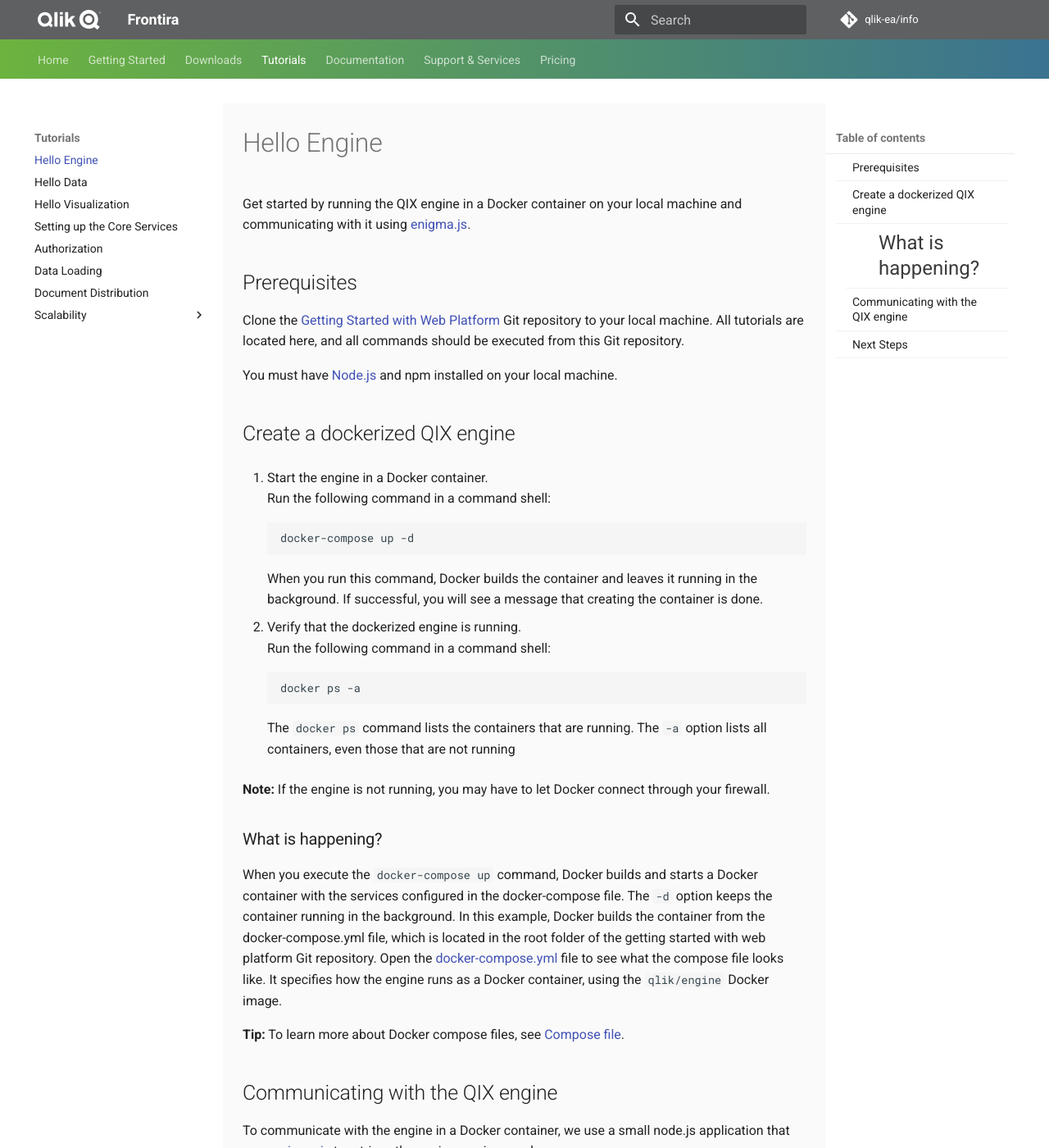
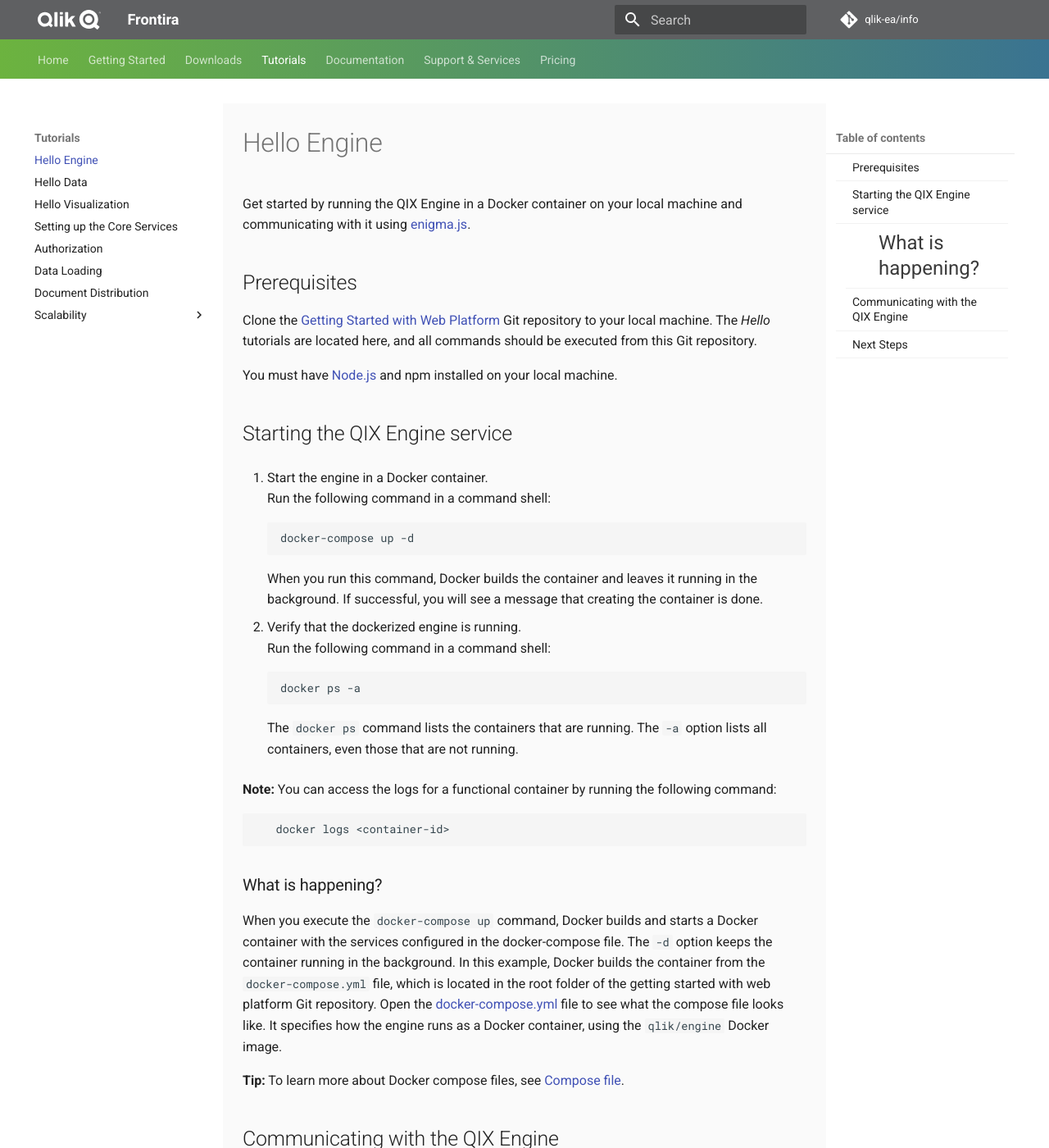
Before and after one commit to qlik-oss/core-website, an MkDocs documentation site: the page built from docs/tutorials/hello-engine.md, in a window 1280 px wide and 1400 px high. Shown: the whole window at 82% size. Built offline with MkDocs 1.6.1 and Material for MkDocs 9.7.7, drawn with Linux system fonts in a browser that asks for light colours; comment, search, counter and statistics services are not loaded; old or Windows-style settings are respelled for this version of MkDocs; some of the changed text lies outside the part shown.

Commit message:
Fixes from comments
I replied to each comment in the PR.

````diff
--- a/docs/tutorials/hello-engine.md
+++ b/docs/tutorials/hello-engine.md
@@ -1,17 +1,18 @@
 # Hello Engine
 
-Get started by running the QIX engine in a Docker container on your local machine and communicating with it using [enigma.js](https://github.com/qlik-oss/enigma.js).
+Get started by running the QIX Engine in a Docker container on your local machine and communicating with it using [enigma.js](https://github.com/qlik-oss/enigma.js).
 
 ## Prerequisites
 
-Clone the [Getting Started with Web Platform](https://github.com/qlik-ea/getting-started-with-web-platform) Git repository to your local machine. All tutorials are located here, and all commands should be executed from this Git repository.
+Clone the [Getting Started with Web Platform](https://github.com/qlik-ea/getting-started-with-web-platform) Git repository to your local machine. The *Hello* tutorials are located here, and all commands should be executed from this Git repository.
 
 You must have [Node.js](https://nodejs.org/en/) and npm installed on your local machine.
 
-## Create a dockerized QIX engine
+## Starting the QIX Engine service
 
 1. Start the engine in a Docker container.
    Run the following command in a command shell:
+[//]: # (This is a block of code - bash)
 
         docker-compose up -d
 
@@ -19,21 +20,25 @@
 
 2. Verify that the dockerized engine is running.
    Run the following command in a command shell:
+[//]: # (This is a block of code - bash)
 
         docker ps -a
 
-    The `docker ps` command lists the containers that are running. The `-a` option lists all containers, even those that are not running
+    The `docker ps` command lists the containers that are running. The `-a` option lists all containers, even those that are not running.
 
-**Note:** If the engine is not running, you may have to let Docker connect through your firewall.
+**Note:** You can access the logs for a functional container by running the following command:
+```bash
+   docker logs <container-id>
+```
 
 ### What is happening?
 
-When you execute the `docker-compose up` command, Docker builds and starts a Docker container with the services configured in the docker-compose file. The `-d` option keeps the container running in the background. In this example, Docker builds the container from the docker-compose.yml file, which is located in the root folder of the getting started with web platform Git repository. Open the [docker-compose.yml](https://github.com/qlik-ea/getting-started-with-web-platform/blob/master/docker-compose.yml) file to see what the compose file looks like. It
+When you execute the `docker-compose up` command, Docker builds and starts a Docker container with the services configured in the docker-compose file. The `-d` option keeps the container running in the background. In this example, Docker builds the container from the `docker-compose.yml` file, which is located in the root folder of the getting started with web platform Git repository. Open the [docker-compose.yml](https://github.com/qlik-ea/getting-started-with-web-platform/blob/master/docker-compose.yml) file to see what the compose file looks like. It
 specifies how the engine runs as a Docker container, using the `qlik/engine` Docker image.
 
 **Tip:** To learn more about Docker compose files, see [Compose file](https://docs.docker.com/compose/compose-file/).
 
-## Communicating with the QIX engine
+## Communicating with the QIX Engine
 
 To communicate with the engine in a Docker container, we use a small node.js application that uses [enigma.js](https://github.com/qlik-oss/enigma.js) to retrieve the engine version number.
 
@@ -73,7 +82,7 @@
 
 ## Next Steps
 
-Continue with the [Hello Data](./hello-data.md) tutorial to learn how to load data into the QIX engine. Hello Data is a continuation of this tutorial.
+Continue with the [Hello Data](./hello-data.md) tutorial to learn how to load data into the QIX Engine. Hello Data is a continuation of this tutorial.
 
 **Tip:** To learn more about enigma.js, we recommended that you take a look at [enigma.js](https://github.com/qlik-oss/enigma.js) to learn about its many
 features.
````
Also changed, not shown: other parts of docs/tutorials/hello-engine.md (+6 -2 lines), docs/tutorials/hello-data.md (+12 -10 lines), docs/tutorials/hello-visualization.md (+9 -7 lines).
